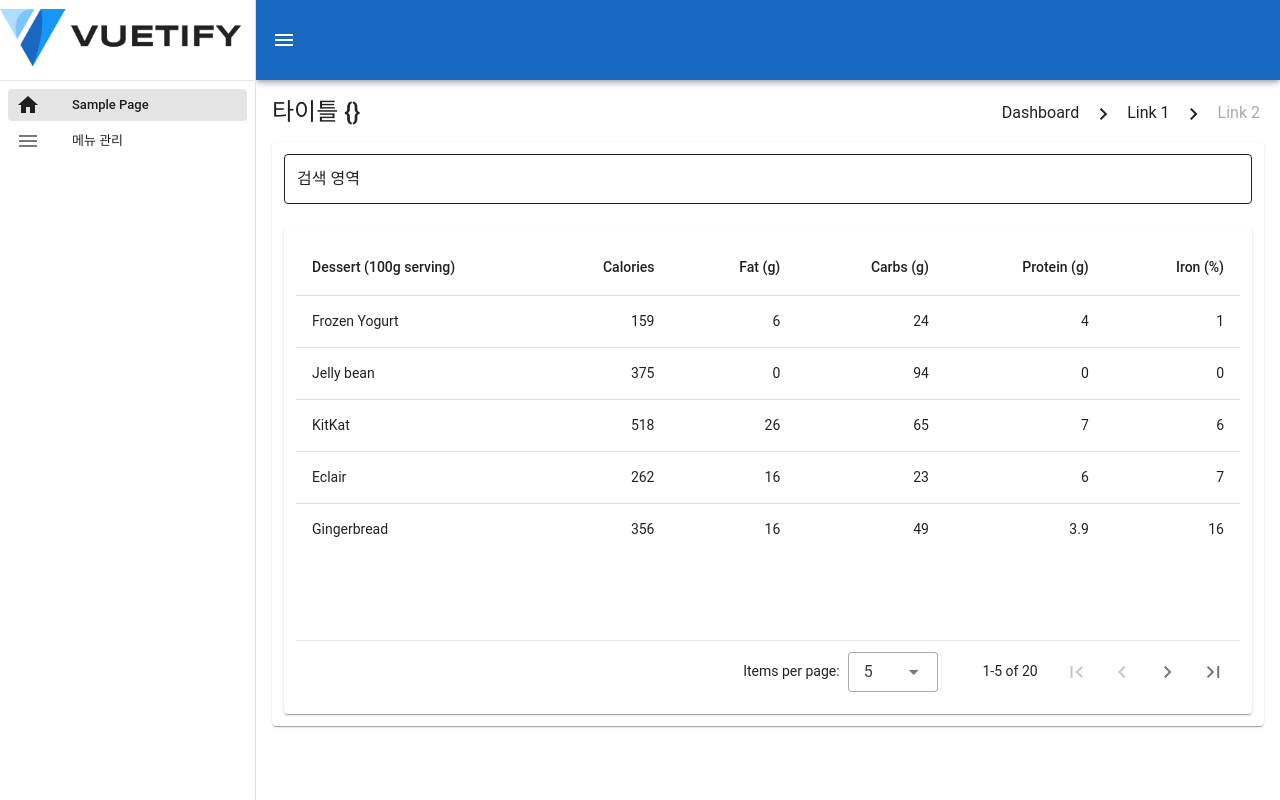
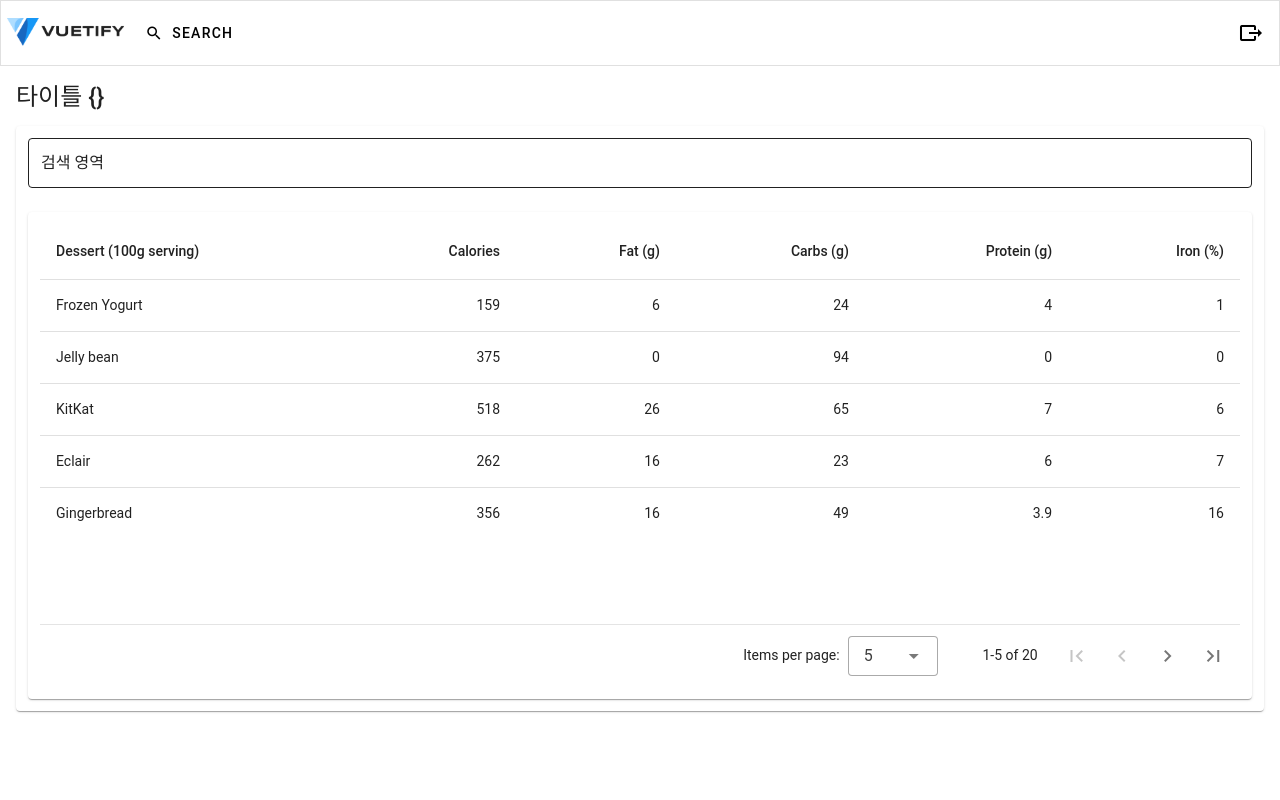
Before and after one commit to hun-ing/huni-log-front, a Nuxt app: page / in a window 1280 px wide. Built offline with nearby package versions, Linux system fonts and the light colour scheme.

Commit message:
feat: 레이아웃
- toolbar 구현중...

```diff
--- a/layouts/default.vue
+++ b/layouts/default.vue
@@ -4,31 +4,15 @@ import { useRoute } from 'vue-router'
 import TheNav from '~/layouts/the-nav.vue'
 import TheHeader from '~/layouts/the-header.vue'
 
-const items = ref([
-  {
-    title: 'Dashboard',
-    disabled: false,
-    href: 'breadcrumbs_dashboard',
-  },
-  {
-    title: 'Link 1',
-    disabled: false,
-    href: 'breadcrumbs_link_1',
-  },
-  {
-    title: 'Link 2',
-    disabled: true,
-    href: 'breadcrumbs_link_2',
-  },
-])
+const drawer = ref(false)
 
 const route = useRoute()
 </script>
 
 <template>
   <v-app>
-    <TheNav />
-    <TheHeader />
+    <TheNav v-model="drawer" />
+    <TheHeader v-model="drawer" />
 
     <v-main>
       <v-container fluid>
@@ -39,11 +23,6 @@ const route = useRoute()
                 타이틀 {{ route.meta }}
               </p>
             </v-col>
-            <v-breadcrumbs :items="items">
-              <template #divider>
-                <v-icon icon="mdi-chevron-right" />
-              </template>
-            </v-breadcrumbs>
           </v-row>
         </v-card>
         <slot />
--- a/layouts/the-header.vue
+++ b/layouts/the-header.vue
@@ -1,13 +1,37 @@
 <script setup>
 const createStore = useCreateStore()
+const model = defineModel()
 </script>
 
 <template>
-  <v-app-bar
+  <!--  <v-app-bar
     color="primary"
     height="80"
   >
     <v-app-bar-nav-icon variant="text" @click.stop="createStore.toggleRail" />
     <v-spacer />
-  </v-app-bar>
+  </v-app-bar> -->
+
+  <v-toolbar color="white" border>
+    <template #prepend>
+      <nuxt-link to="/">
+        <v-img
+          src="~/assets/images/v-text-logo-light.png" width="128" height="30"
+        />
+      </nuxt-link>
+      <v-btn prepend-icon="mdi-magnify">
+        <template #default>
+          Search
+        </template>
+      </v-btn>
+    </template>
+
+    <v-app-bar-nav-icon class="d-flex d-sm-none" @click.stop="model = !model" />
+
+    <v-spacer />
+
+    <v-btn icon>
+      <v-icon>mdi-export</v-icon>
+    </v-btn>
+  </v-toolbar>
 </template>
--- a/layouts/the-nav.vue
+++ b/layouts/the-nav.vue
@@ -1,19 +1,6 @@
 <script setup>
-import { useTheme } from 'vuetify'
-import logoLight from '~/assets/images/v-text-logo-light.png'
-import logoDark from '~/assets/images/v-text-logo-dark.png'
-
 const createStore = useCreateStore()
-const drawer = ref(true)
-const theme = useTheme()
-
-const computedTheme = computed(() => {
-  if (theme.name.value === 'light')
-    return logoLight
-  else
-    return logoDark
-})
-
+const model = defineModel()
 const items = ref([
   { text: 'Sample Page', icon: 'mdi-home', to: '/' },
   { text: '메뉴 관리', icon: 'mdi-menu', to: '/menus' },
@@ -21,16 +8,7 @@ const items = ref([
 </script>
 
 <template>
-  <v-navigation-drawer v-model="drawer" :rail="createStore.getRail" permanent>
-    <v-img v-if="!createStore.getRail" height="80" :src="computedTheme" />
-    <v-img
-      v-else
-      height="80"
-      src="~/assets/images/logo.svg"
-    />
-
-    <v-divider />
-
+  <v-navigation-drawer v-model="model" temporary>
     <v-list :lines="false" density="compact" nav>
       <v-list-item
         v-for="(item, i) in items"
--- a/stores/actions.ts
+++ b/stores/actions.ts
@@ -2,4 +2,7 @@ export default {
   toggleRail() {
     this.rail = !this.rail
   },
+  toggleDrawer() {
+    this.drawer = !this.drawer
+  },
 }
--- a/stores/getters.ts
+++ b/stores/getters.ts
@@ -2,4 +2,7 @@ export default {
   getRail(state) {
     return state.rail
   },
+  getDrawer(state) {
+    return state.drawer
+  },
 }
--- a/stores/index.ts
+++ b/stores/index.ts
@@ -6,6 +6,7 @@ export const useCreateStore = defineStore('createStore', {
   state: () => {
     return {
       rail: false,
+      drawer: true,
     }
   },
   actions,
```
